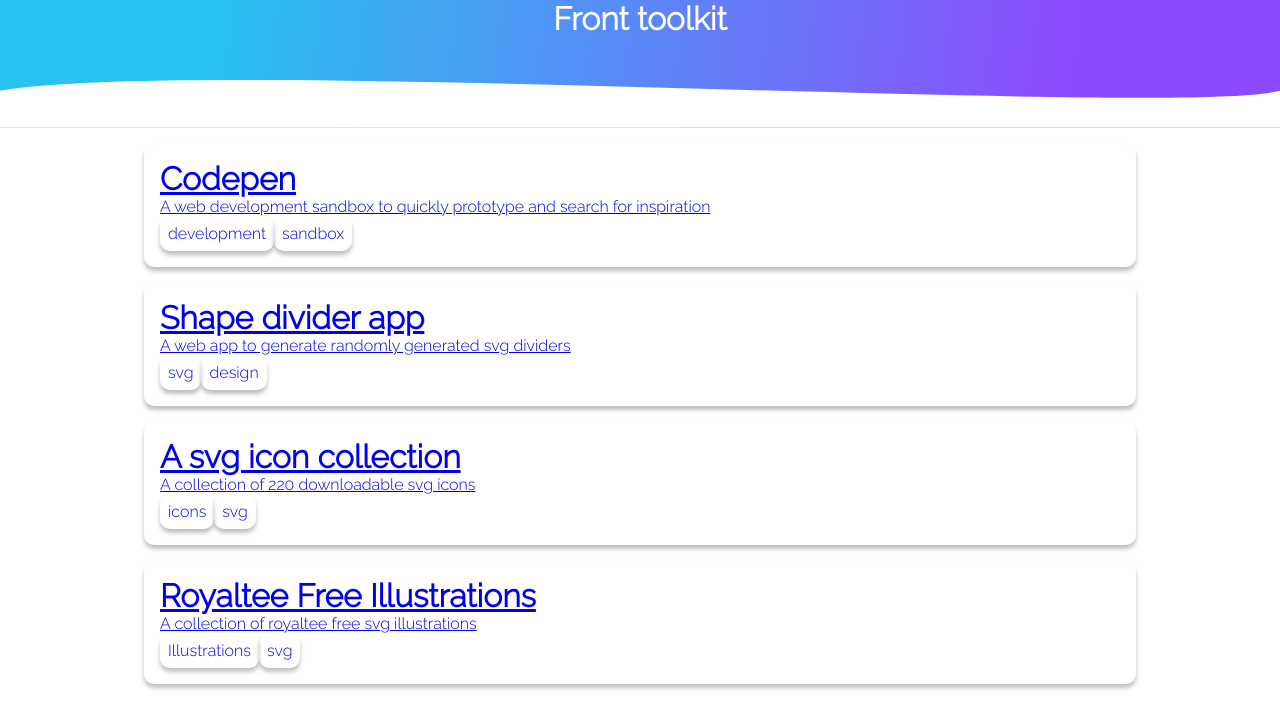
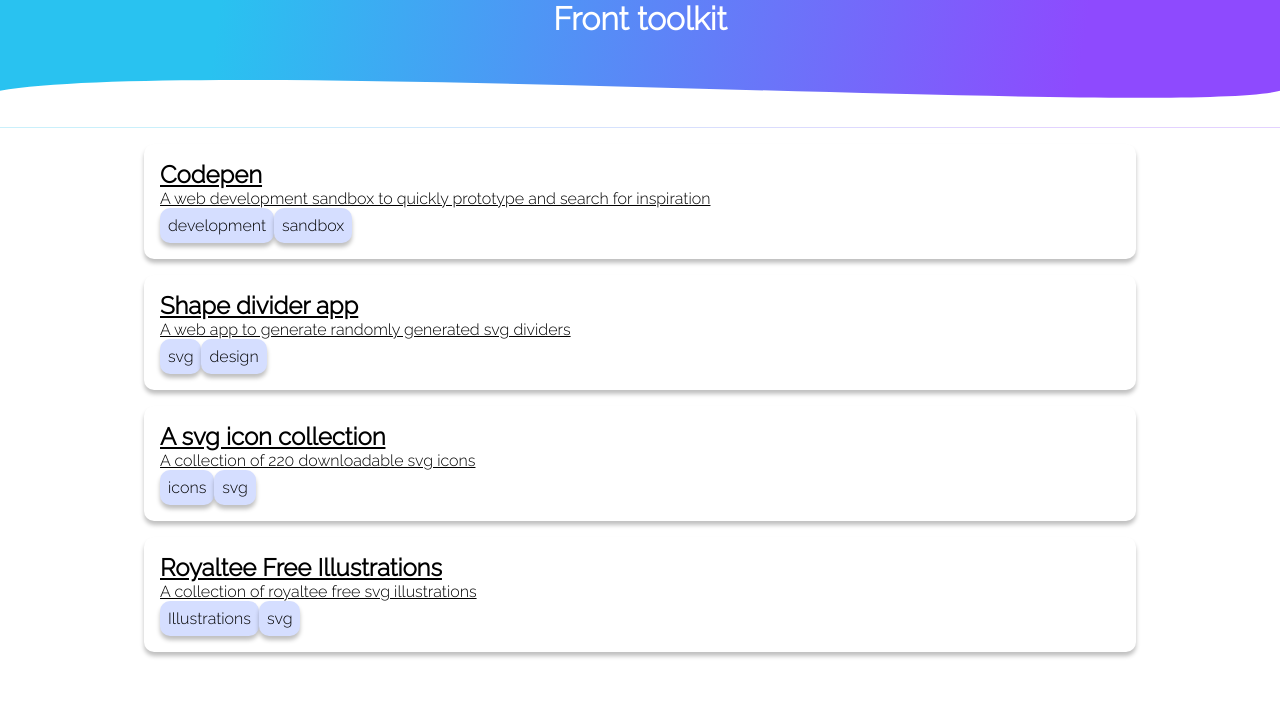
Before and after one commit to clemsau/front-toolkit, a Next.js app: page / in a window 1280 px wide. Shown: the top 728 px of the page. Built offline with nearby package versions, Linux system fonts and the light colour scheme.

Commit message:
Update style

```diff
--- a/components/ToolCard.js
+++ b/components/ToolCard.js
@@ -1,14 +1,15 @@
 export default function ToolCard({name, description, url, tags}) {
     return (
+        <a href={url} target="_blank">
             <div className="tool-card s-padded-container">
-            <a href={url} target="_blank"><h1>{name}</h1>
+                <h2>{name}</h2>
                 <p>{description}</p>
                 <ul>
                 {tags.map(tag => (
-                <li className="button">{tag}</li>
+                    <li className="btn btn-light-blue">{tag}</li>
                 ))}
                 </ul>
+            </div>
         </a>
-        </div>
     )
 }
--- a/styles/global.css
+++ b/styles/global.css
@@ -2,6 +2,7 @@
     padding: 0;
     margin: 0;
     list-style: none;
+    color: black;
     font-family: 'Raleway', sans-serif;
 }
 
@@ -46,13 +47,25 @@
     margin: 1rem;
 }
 
-.button {
+.btn {
     display: inline-block;
     padding: 0.5rem;
     box-shadow: 0px 4px 4px rgba(0, 0, 0, 0.25);
     border-radius: 10px;
 }
 
+.btn-pink {
+    background-color: #EFD5FF;
+}
+
+.btn-light-blue {
+    background-color: #D5DEFF;
+}
+
+.btn-off {
+    color: #767676;
+}
+
 .s-padded-container {
     padding: 1rem;
 }
```
Lines whose indentation alone changed are shown as unchanged.
